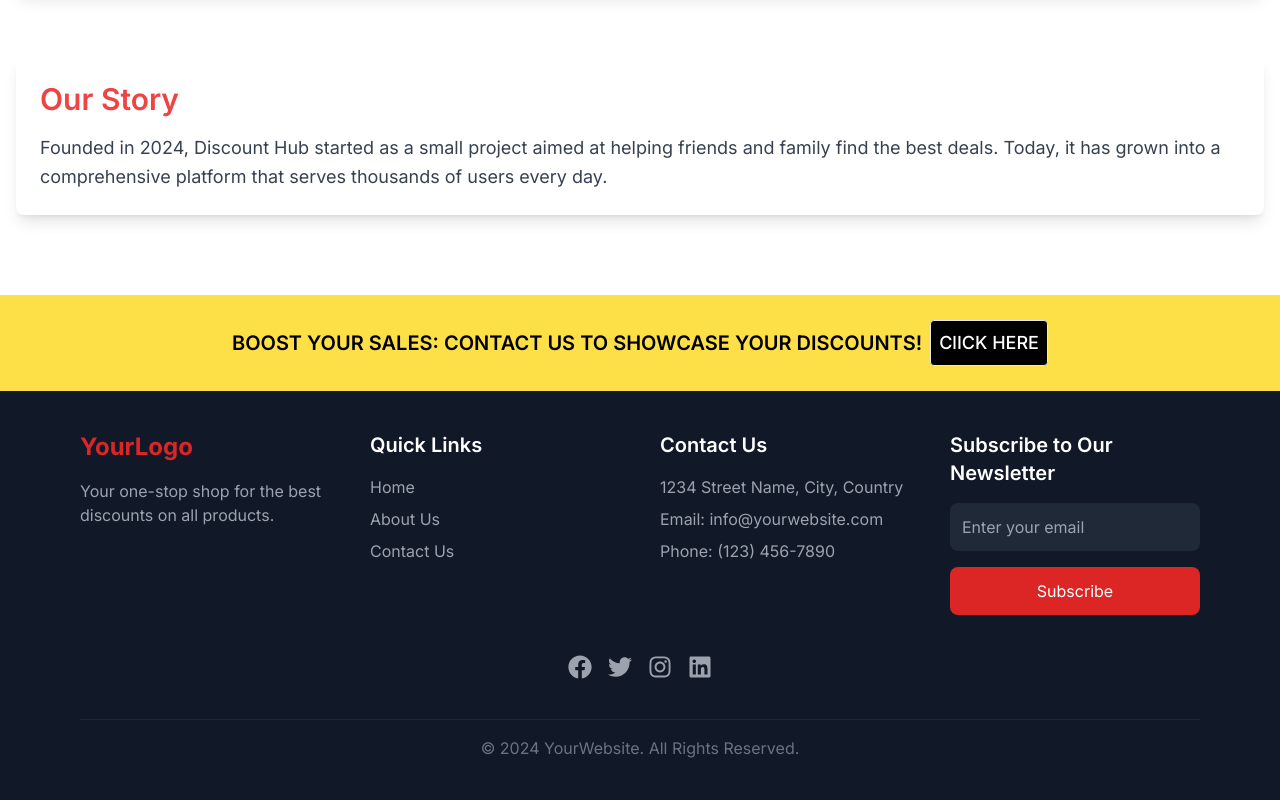
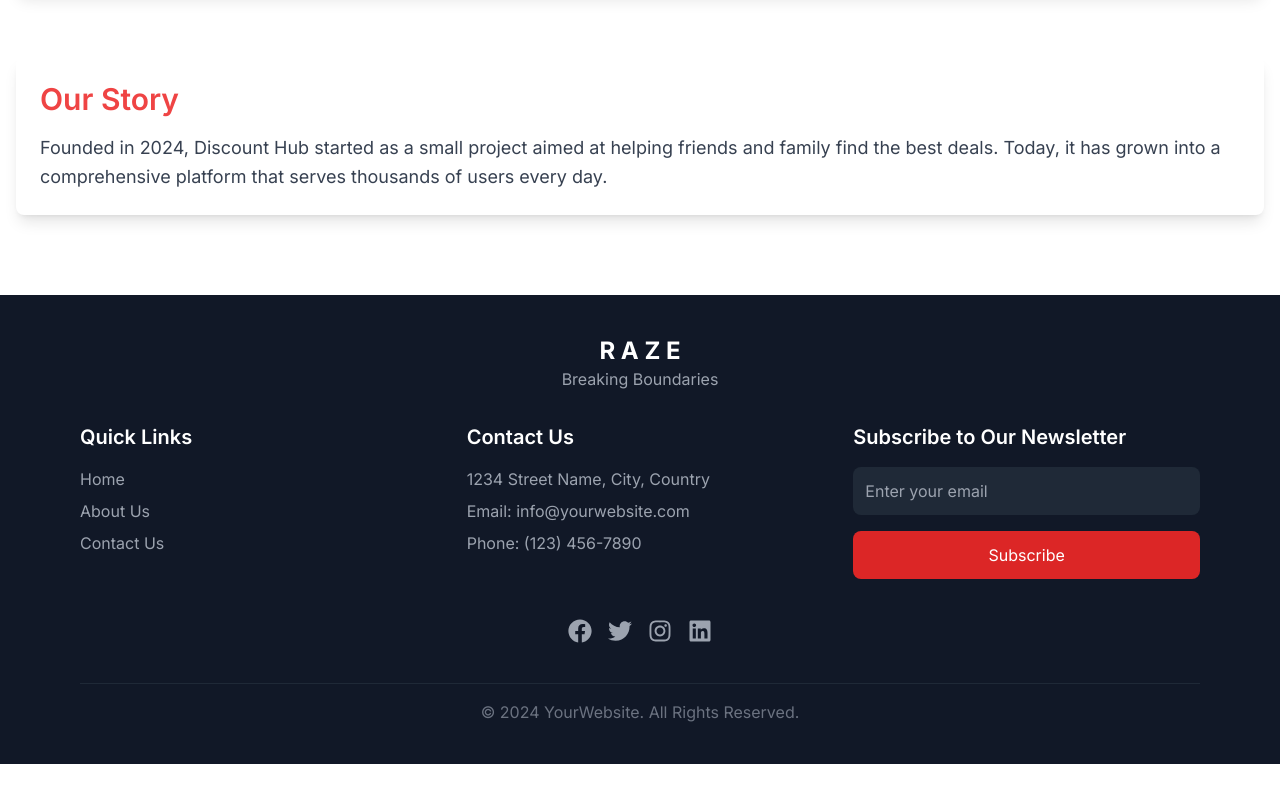
Before and after one commit to JonayedAhmed/raze-fe, a Next.js app: page /about-us in a window 1280 px wide. Shown: the part 519-1319 px from the top of the page. After the commit the page ends 1283 px from the top, so only its background shows below. Built offline with nearby package versions, Linux system fonts and the light colour scheme.

Commit message:
updated the footer

```diff
--- a/src/app/globals.css
+++ b/src/app/globals.css
@@ -1,3 +1,5 @@
+/* globals.css */
+
 @tailwind base;
 @tailwind components;
 @tailwind utilities;
@@ -9,6 +11,12 @@
     --border: 214.3 31.8% 91.4%;
     --input: 214.3 31.8% 91.4%;
     --radius: 0.5rem;
+  }
+
+  body {
+    font-family: Arial, sans-serif;
+    /* background-color: hsl(var(--background)); */
+    /* color: hsl(var(--foreground)); */
   }
 
   .dark {
--- a/src/common/footer/Footer.js
+++ b/src/common/footer/Footer.js
@@ -5,21 +5,20 @@ import { FaFacebook, FaTwitter, FaInstagram, FaLinkedin } from 'react-icons/fa';
 const Footer = () => {
     return (
         <>
-            <div className="h-24 flex justify-center items-center bg-yellow-300 text-xl font-semibold p-2">
-                BOOST YOUR SALES: CONTACT US TO SHOWCASE YOUR DISCOUNTS!
-                <div className='ml-2 bg-black text-white p-2 cursor-pointer text-lg font-medium border rounded'>ClICK HERE</div>
-            </div>
+
+
 
             <div className="bg-gray-900 text-white py-10">
+                {/* Logo and Description */}
+                <div className='flex flex-col justify-center items-center mb-8'>
+                    <div className="text-2xl font-bold">R A Z E</div>
+                    <div className="text-gray-400">
+                        Breaking Boundaries
+                    </div>
+                </div>
+
                 <div className="container mx-auto px-5 md:px-20">
-                    <div className="grid grid-cols-1 md:grid-cols-4 gap-10">
-                        {/* Logo and Description */}
-                        <div>
-                            <h2 className="text-2xl font-bold text-red-600">YourLogo</h2>
-                            <p className="mt-4 text-gray-400">
-                                Your one-stop shop for the best discounts on all products.
-                            </p>
-                        </div>
+                    <div className="grid grid-cols-1 md:grid-cols-3 gap-10">
 
                         {/* Navigation Links */}
                         <div>
--- a/src/common/navbar/Navbar.js
+++ b/src/common/navbar/Navbar.js
@@ -30,8 +30,8 @@ const Navbar = () => {
     }, []);
 
     return (
-        <div className={`fixed top-0 w-full z-10 transition-all duration-300 ${scrolled ? 'bg-black text-white' : 'bg-transparent text-white'}`}>
-            <div className={`h-12 md:h-20 flex md:justify-between items-center px-4 ${scrolled ? 'border-b border-gray-800' : ''}`}>
+        <div className={`fixed top-0 w-full z-10 transition-all duration-300 ${scrolled ? 'bg-gray-900 text-white' : 'bg-transparent text-white'}`}>
+            <div className={`h-12 md:h-20 flex md:justify-between items-center px-4 ${scrolled ? 'border-b border-gray-700' : ''}`}>
 
                 {/* Mobile Menu Icon */}
                 <div className="md:hidden w-[5%]" onClick={() => setExpandMobileMenu(!expandMobileMenu)}>
--- a/tailwind.config.js
+++ b/tailwind.config.js
@@ -1,4 +1,4 @@
-/** @type {import('tailwindcss').Config} */
+// tailwind.config.js
 module.exports = {
   darkMode: ["class"],
   content: [
@@ -17,6 +17,9 @@ module.exports = {
       },
     },
     extend: {
+      fontFamily: {
+        sans: ['Arial', 'sans-serif'],
+      },
       colors: {
         border: "hsl(var(--border))",
         input: "hsl(var(--input))",
```
